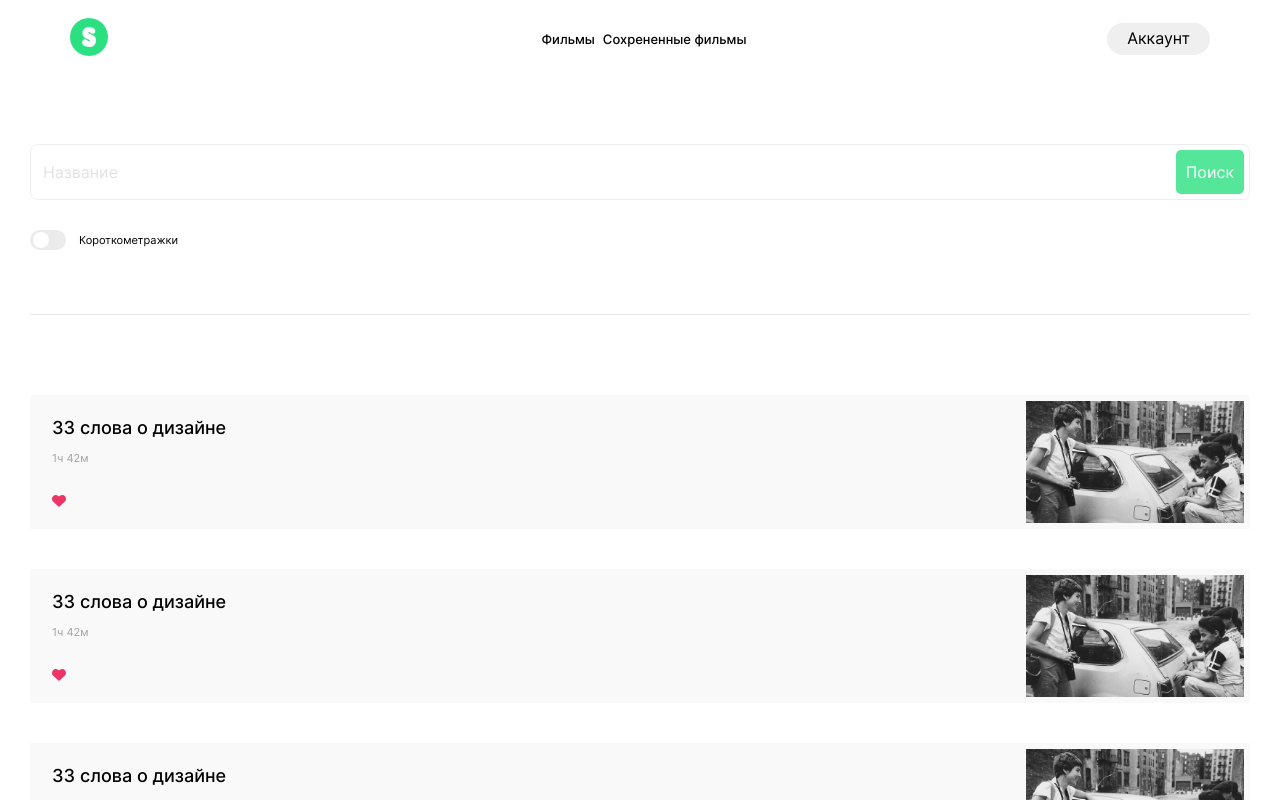
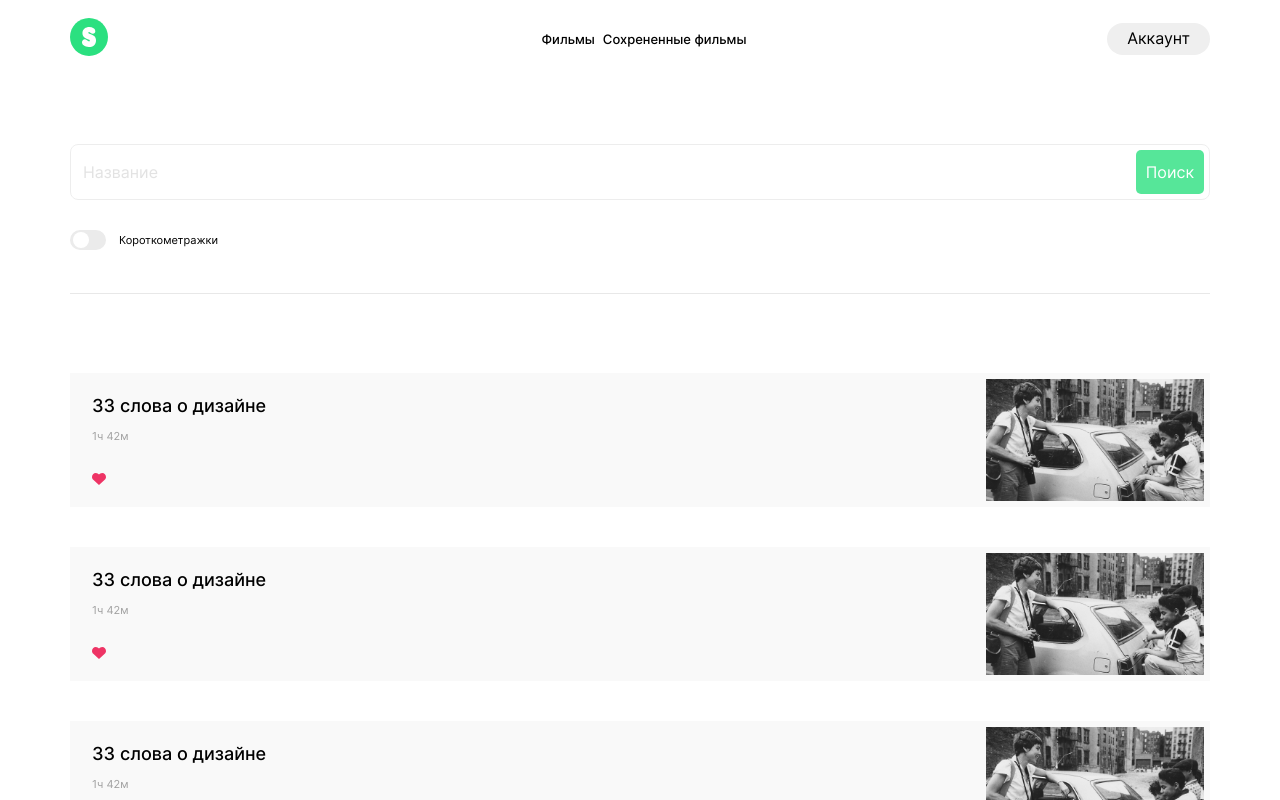
Before and after one commit to ladykot/movies-explorer-frontend, a React (Create React App) app in the folder src/: page /movies in a window 1280 px wide. Shown: the top 800 px of the page. Built offline with nearby package versions, Linux system fonts and the light colour scheme; the HTML template or start-up script is replaced by a standard one.

Commit message:
fix: adaptive Movies

```diff
--- a/src/components/FilterCheckbox/FilterCheckbox.css
+++ b/src/components/FilterCheckbox/FilterCheckbox.css
@@ -86,7 +86,7 @@
 
   @media screen and (min-width: 1280px) {
     .filter {
-      margin: 0 0 64px 0;
+      margin: 0 0 43px 0;
       column-gap: 13px;
     }
 
--- a/src/components/Movies/Movies.css
+++ b/src/components/Movies/Movies.css
@@ -1,4 +1,16 @@
 .movies {
-    padding: 0;
+    padding: 0 10px;
     align-self: start;
 }
+
+@media screen and (min-width: 768px) {
+    .movies {
+        padding: 0 30px;
+    }
+}
+
+@media screen and (min-width: 1280px) {
+    .movies {
+        padding: 0 70px;
+    }
+}
--- a/src/components/MoviesCardList/MoviesCardList.css
+++ b/src/components/MoviesCardList/MoviesCardList.css
@@ -2,7 +2,6 @@
     display: grid;
     gap: 20px;
     width: 100%;
-    padding: 10px;
     padding-bottom: 0;
     box-sizing: border-box;
     justify-items: center;
@@ -25,11 +24,17 @@
     .movies__cards-section {
         justify-items: stretch;
         gap: 40px;
-        padding: 30px;
     }
 
     .movies__more-button {
         width: 320px;
         justify-self: center;
     }
-};
+}
+
+
+@media screen and (min-width: 1280px) {
+    .movies__more-button {
+        margin: 30px 0 80px;
+    }
+}
--- a/src/components/SearchForm/SearchForm.css
+++ b/src/components/SearchForm/SearchForm.css
@@ -1,5 +1,5 @@
 .search-container {
-    padding: 70px 14px 63px;
+    padding: 70px 4px 60px;
     display: grid;
     gap: 30px;
     flex-direction: column;
@@ -51,10 +51,16 @@
 
 @media screen and (min-width: 768px) {
     .search-container {
-        padding: 70px 30px 21px;
+        padding: 70px 0px 40px;
     }
 
     .search-container__line {
         margin-top: -30px;
     }
 }
+
+@media screen and (min-width: 768px) {
+    .search-container {
+        padding: 70px 0px 50px;
+    }
+}
```
